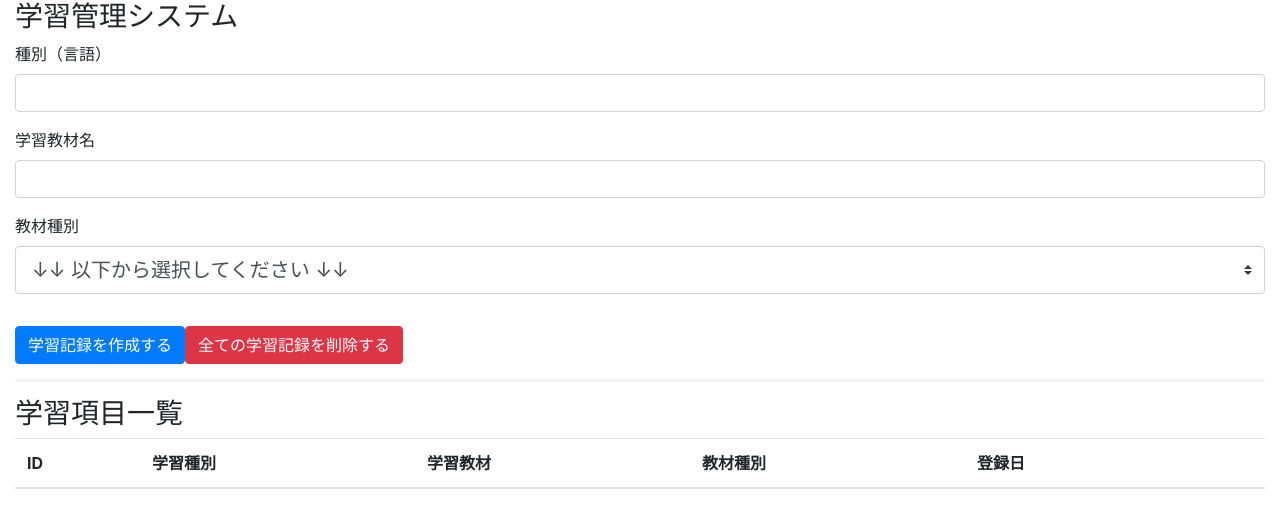
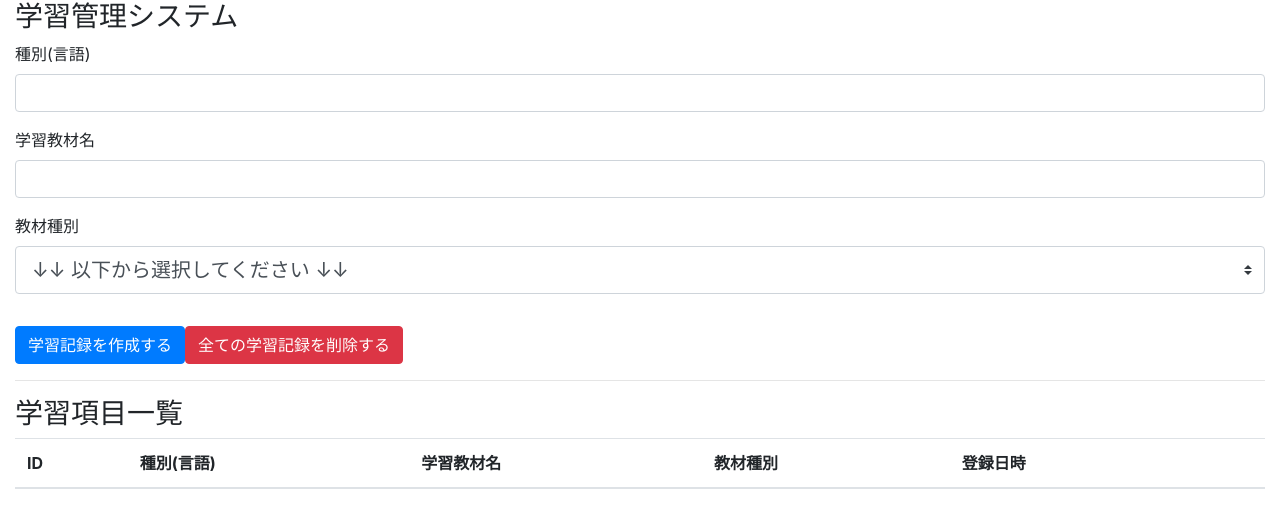
Before and after one commit to ys-ishikawa/learning-management-system, a React (Create React App) app in the folder learning-management-system/: page / in a window 1280 px wide. Shown: the top 528 px of the page. Built offline with nearby package versions, Linux system fonts and the light colour scheme.

Commit message:
カラム名の修正、統一

```diff
--- a/learning-management-system/src/components/ItemsForm.js
+++ b/learning-management-system/src/components/ItemsForm.js
@@ -34,7 +34,7 @@ const ItemsForm = () => {
             <h3>学習管理システム</h3>
             <form>
               <div className="form-group">
-                  <label htmlFor="studyType">種別（言語）</label>
+                  <label htmlFor="studyType">種別(言語)</label>
                   <input className="form-control" id="studyType" value={studyType} onChange={e => setStudyType(e.target.value)}/>
               </div>
               <div className="form-group">
--- a/learning-management-system/src/components/ItemsList.js
+++ b/learning-management-system/src/components/ItemsList.js
@@ -11,7 +11,7 @@ const ItemsList = () => {
             <h3>学習項目一覧</h3>
                 <table className="table table-hover">
                     <thead>
-                    <tr><th>ID</th><th>学習種別</th><th>学習教材</th><th>教材種別</th><th>登録日</th><th></th></tr>
+                    <tr><th>ID</th><th>種別(言語)</th><th>学習教材名</th><th>教材種別</th><th>登録日時</th><th></th></tr>
                     </thead>
                     <tbody>
                         { state.items.map((item, index) => (<Item key={index} item={item} />)) }
```
